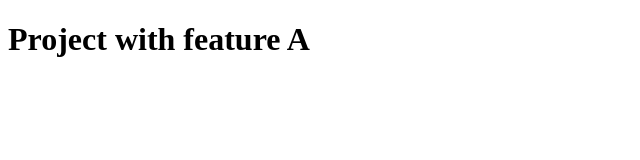
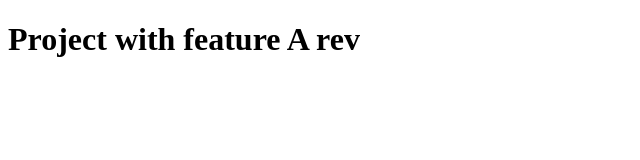
Before and after one commit to OscOkt021/section-satu-versioning, a plain HTML site: page featureA.html in a window 1280 px wide. Shown: the full height of the page, 0-640 px from the left. Drawn offline with Linux system fonts and the light colour scheme.

Commit message:
Adding revision feature A

```diff
--- a/featureA.html
+++ b/featureA.html
@@ -7,6 +7,6 @@
     <title>Feature A</title>
 </head>
 <body>
-    <h1>Project with feature A</h1>
+    <h1>Project with feature A rev</h1>
 </body>
 </html>
```
